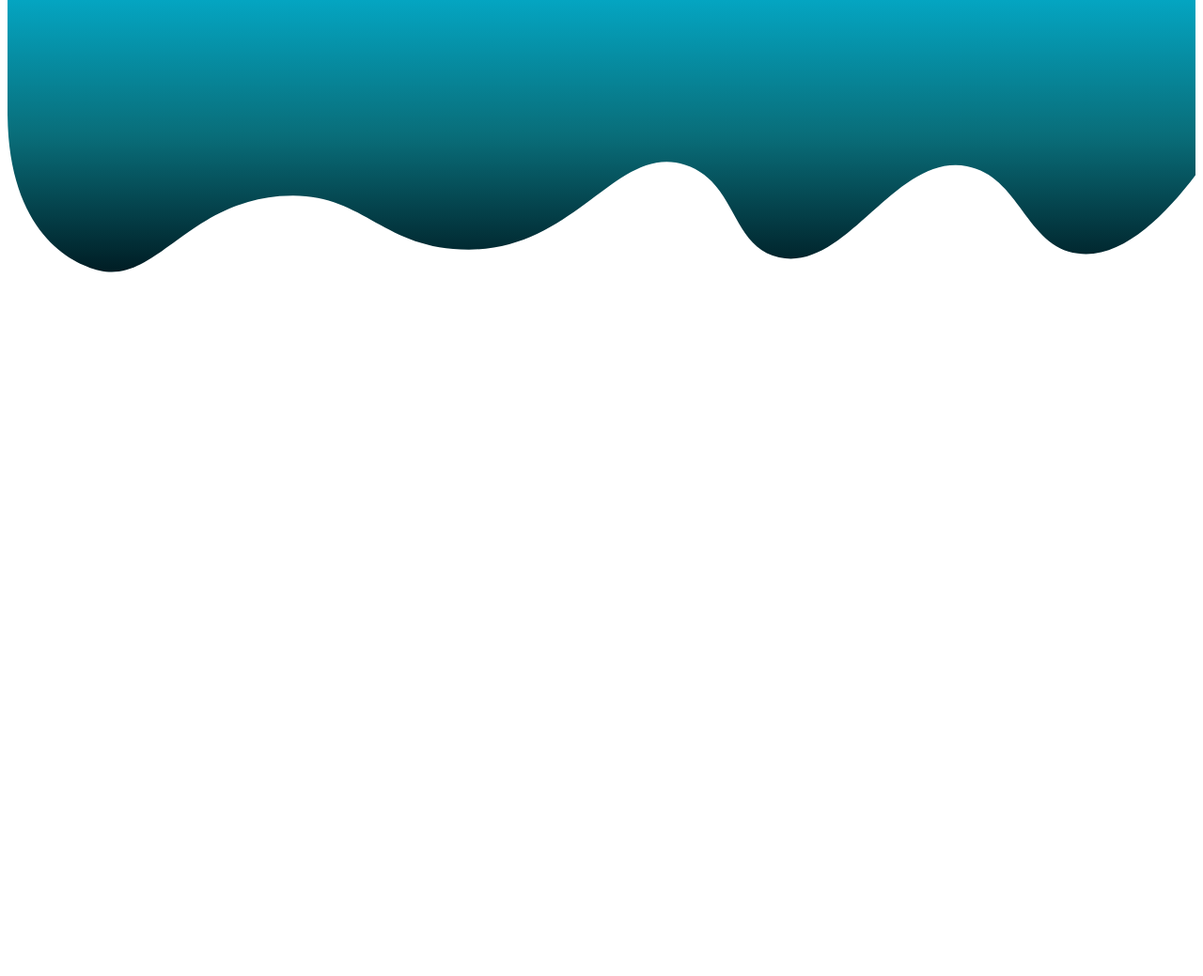
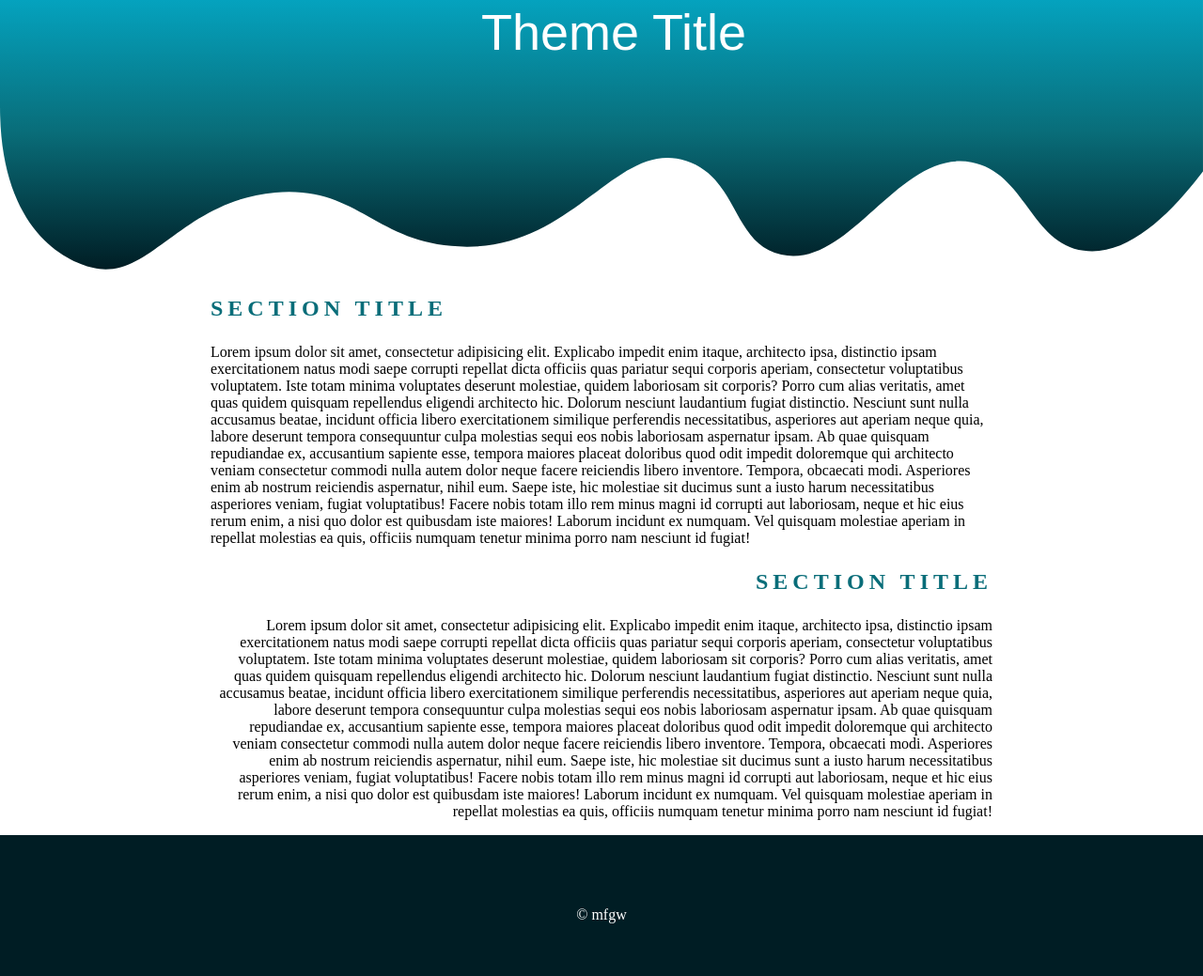
Before and after one commit to MaxwellMehlhoff/Mobile-Friendly-Practice, a plain HTML site: page index.html in a window 1280 px wide. Shown: the part 131-1170 px from the top of the page at 94% size. Before the commit the page ends 800 px from the top, so only its background shows below. Drawn offline with Linux system fonts and the light colour scheme; files that its build step writes are made by us from their sources.

Commit message:
formatted html and css

```diff
--- a/css/styles.css
+++ b/css/styles.css
@@ -0,0 +1,61 @@
+body {
+    padding: 0;
+    margin: 0;
+  }
+
+  .wrapper,
+  main {
+    margin: 0 auto;
+  }
+
+  .wrapper {
+    background-color: #fff;
+  }
+
+  header {
+    width: 100%;
+  }
+
+  header,
+  footer {
+    color: #fff;
+  }
+
+  header .title {
+    font-family: sans-serif;
+    /* I gave this title absolute so it can be on top of the SVG */
+    position: absolute;
+    top: 10%;
+    left: 40%;
+    font-size: 54px;
+  }
+
+  main .heading {
+    color: #096d79;
+    letter-spacing: 5px;
+    text-transform: uppercase;
+    font-weight: bold;
+    font-size: 24px;
+  }
+
+  main {
+    padding: 0 224px;
+    font-weight: lighter;
+    min-height: 50vh;
+  }
+
+  footer {
+    background-color: #001d24;
+    height: 150px;
+  }
+
+  footer p {
+    position: relative;
+    top: 35%;
+    padding: 24px;
+    text-align: center;
+  }
+
+  .content:nth-child(even) {
+    text-align: end;
+  }
--- a/index.html
+++ b/index.html
@@ -1,12 +1,18 @@
 <!DOCTYPE html>
 <html lang="en">
+
 <head>
   <meta charset="UTF-8">
   <meta name="viewport" content="width=device-width, initial-scale=1.0">
-  <link rel="stylesheet" href="styles.css">
-  <title>Takehome Day1</title>
+  <title>MFW Theme Project</title>
+  <link rel="stylesheet" href="css/styles.css">
 </head>
+
 <body>
+  <!-- WRAPPER -->
+  <div class="wrapper">
+    <!-- HEADER -->
+    <header>
       <svg id="Layer_1" data-name="Layer 1" xmlns="http://www.w3.org/2000/svg" viewBox="0 0 1366 445.8">
         <defs>
           <style>
@@ -23,5 +29,72 @@
         <path class="cls-1"
           d="M1366,334.59c-35.76,47.13-85.07,97-135.44,90-59.88-8.29-66.63-89.32-127.49-100.5-82.78-15.2-137.89,122.32-216,105-55.81-12.38-48.17-87.13-108-106.5-78.31-25.35-125.07,98-249,97.5-103.49-.42-121.3-69.87-217.49-61.5-107.29,9.34-142.49,100.74-207,85.5C72.27,436.21,0,399.09,0,261.1V0H1366Z" />
       </svg>
+
+      <p class="title">Theme Title</h1>
+    </header>
+    <!-- HEADER ENDS -->
+
+
+    <!-- MAIN CONTENT -->
+    <main>
+      <div class="content">
+        <p class="heading">Section Title</p>
+        <p>Lorem ipsum dolor sit amet, consectetur adipisicing elit. Explicabo impedit enim itaque, architecto ipsa,
+          distinctio ipsam exercitationem natus modi saepe corrupti repellat dicta officiis quas pariatur sequi corporis
+          aperiam, consectetur voluptatibus voluptatem. Iste totam minima voluptates deserunt molestiae, quidem
+          laboriosam
+          sit corporis? Porro cum alias veritatis, amet quas quidem quisquam repellendus eligendi architecto hic.
+          Dolorum
+          nesciunt laudantium fugiat distinctio. Nesciunt sunt nulla accusamus beatae, incidunt officia libero
+          exercitationem similique perferendis necessitatibus, asperiores aut aperiam neque quia, labore deserunt
+          tempora
+          consequuntur culpa molestias sequi eos nobis laboriosam aspernatur ipsam. Ab quae quisquam repudiandae ex,
+          accusantium sapiente esse, tempora maiores placeat doloribus quod odit impedit doloremque qui architecto
+          veniam
+          consectetur commodi nulla autem dolor neque facere reiciendis libero inventore. Tempora, obcaecati modi.
+          Asperiores enim ab nostrum reiciendis aspernatur, nihil eum. Saepe iste, hic molestiae sit ducimus sunt a
+          iusto
+          harum necessitatibus asperiores veniam, fugiat voluptatibus! Facere nobis totam illo rem minus magni id
+          corrupti
+          aut laboriosam, neque et hic eius rerum enim, a nisi quo dolor est quibusdam iste maiores! Laborum incidunt ex
+          numquam. Vel quisquam molestiae aperiam in repellat molestias ea quis, officiis numquam tenetur minima porro
+          nam
+          nesciunt id fugiat!</p>
+      </div>
+      <div class="content">
+        <p class="heading">Section Title</p>
+        <p>Lorem ipsum dolor sit amet, consectetur adipisicing elit. Explicabo impedit enim itaque, architecto ipsa,
+          distinctio ipsam exercitationem natus modi saepe corrupti repellat dicta officiis quas pariatur sequi corporis
+          aperiam, consectetur voluptatibus voluptatem. Iste totam minima voluptates deserunt molestiae, quidem
+          laboriosam
+          sit corporis? Porro cum alias veritatis, amet quas quidem quisquam repellendus eligendi architecto hic.
+          Dolorum
+          nesciunt laudantium fugiat distinctio. Nesciunt sunt nulla accusamus beatae, incidunt officia libero
+          exercitationem similique perferendis necessitatibus, asperiores aut aperiam neque quia, labore deserunt
+          tempora
+          consequuntur culpa molestias sequi eos nobis laboriosam aspernatur ipsam. Ab quae quisquam repudiandae ex,
+          accusantium sapiente esse, tempora maiores placeat doloribus quod odit impedit doloremque qui architecto
+          veniam
+          consectetur commodi nulla autem dolor neque facere reiciendis libero inventore. Tempora, obcaecati modi.
+          Asperiores enim ab nostrum reiciendis aspernatur, nihil eum. Saepe iste, hic molestiae sit ducimus sunt a
+          iusto
+          harum necessitatibus asperiores veniam, fugiat voluptatibus! Facere nobis totam illo rem minus magni id
+          corrupti
+          aut laboriosam, neque et hic eius rerum enim, a nisi quo dolor est quibusdam iste maiores! Laborum incidunt ex
+          numquam. Vel quisquam molestiae aperiam in repellat molestias ea quis, officiis numquam tenetur minima porro
+          nam
+          nesciunt id fugiat!</p>
+      </div>
+    </main>
+    <!-- MAIN CONTENT ENDS -->
+
+
+    <!-- FOOTER -->
+    <footer>
+      <p>&copy; mfgw</p>
+    </footer>
+  </div>
+  <!-- WRAPPER ENDS -->
 </body>
+
 </html>
```
Lines whose indentation alone changed are shown as unchanged.
